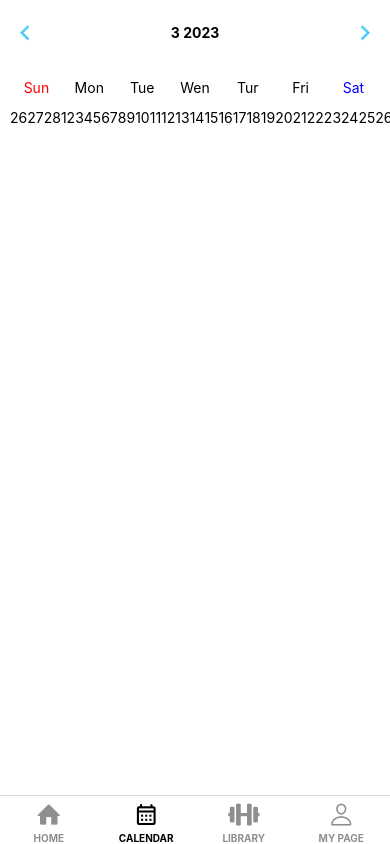
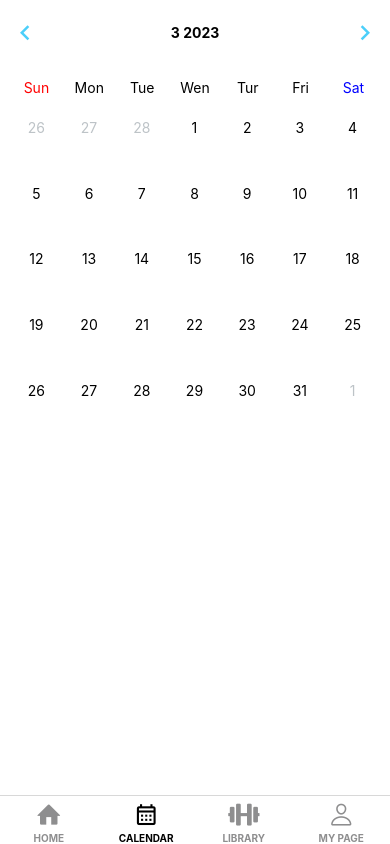
Before and after one commit to jhchoi1182/Bunnit, a React Native app: screen /CALENDAR in a window 390 px wide. Built offline with nearby package versions, Linux system fonts and the light colour scheme.

Commit message:
Level 2 :✨달력 일 1차 작업

```diff
--- a/src/Styles/Theme.js
+++ b/src/Styles/Theme.js
@@ -1,5 +1,5 @@
 export const theme = {
   bg: "white",
   textColor: "black",
-  inactive: "#8E8E8F"
+  inactive: "#bdc3c7"
 }
--- a/src/components/Calendar/CalendarContainer.jsx
+++ b/src/components/Calendar/CalendarContainer.jsx
@@ -1,6 +1,7 @@
 import { useState } from "react";
 import { Dimensions, StyleSheet, Text, TouchableWithoutFeedback, View } from "react-native";
 import { MaterialCommunityIcons } from "@expo/vector-icons";
+import { theme } from "../../Styles/Theme";
 
 const { width: windowWidth } = Dimensions.get("window");
 
@@ -49,13 +50,25 @@ const CalendarContainer = () => {
   const returnDays = () => {
     let dayArr = [];
     for (let p = prevDate - prevDay; p <= prevDate; p++) {
-      dayArr.push(<Text key={`prev${p}`}>{p}</Text>);
+      dayArr.push(
+        <Text style={{ ...styles.day, color: theme.inactive }} key={`prev${p}`}>
+          {p}
+        </Text>
+      );
     }
     for (let i = 1; i <= currentDate; i++) {
-      dayArr.push(<Text key={i}>{i}</Text>);
+      dayArr.push(
+        <Text style={styles.day} key={i}>
+          {i}
+        </Text>
+      );
     }
     for (let n = 1; n <= 6 - currentDay; n++) {
-      dayArr.push(<Text key={`next${n}`}>{n}</Text>);
+      dayArr.push(
+        <Text style={{ ...styles.day, color: theme.inactive }} key={`next${n}`}>
+          {n}
+        </Text>
+      );
     }
     return dayArr;
   };
@@ -89,6 +102,7 @@ export default CalendarContainer;
 
 const styles = StyleSheet.create({
   container: {
+    width: windowWidth,
     flex: 0.55,
     paddingHorizontal: 10,
   },
@@ -102,8 +116,6 @@ const styles = StyleSheet.create({
     flex: 0.1,
     flexDirection: "row",
     alignItems: "center",
-
-    // paddingHorizontal: 10,
   },
   weekDay: {
     width: (windowWidth - 20) / 7,
@@ -112,5 +124,11 @@ const styles = StyleSheet.create({
   days: {
     flex: 0.75,
     flexDirection: "row",
+    flexWrap: "wrap",
+  },
+  day: {
+    width: (windowWidth - 21) / 7,
+    textAlign: "center",
+    paddingVertical: 10,
   },
 });
```
